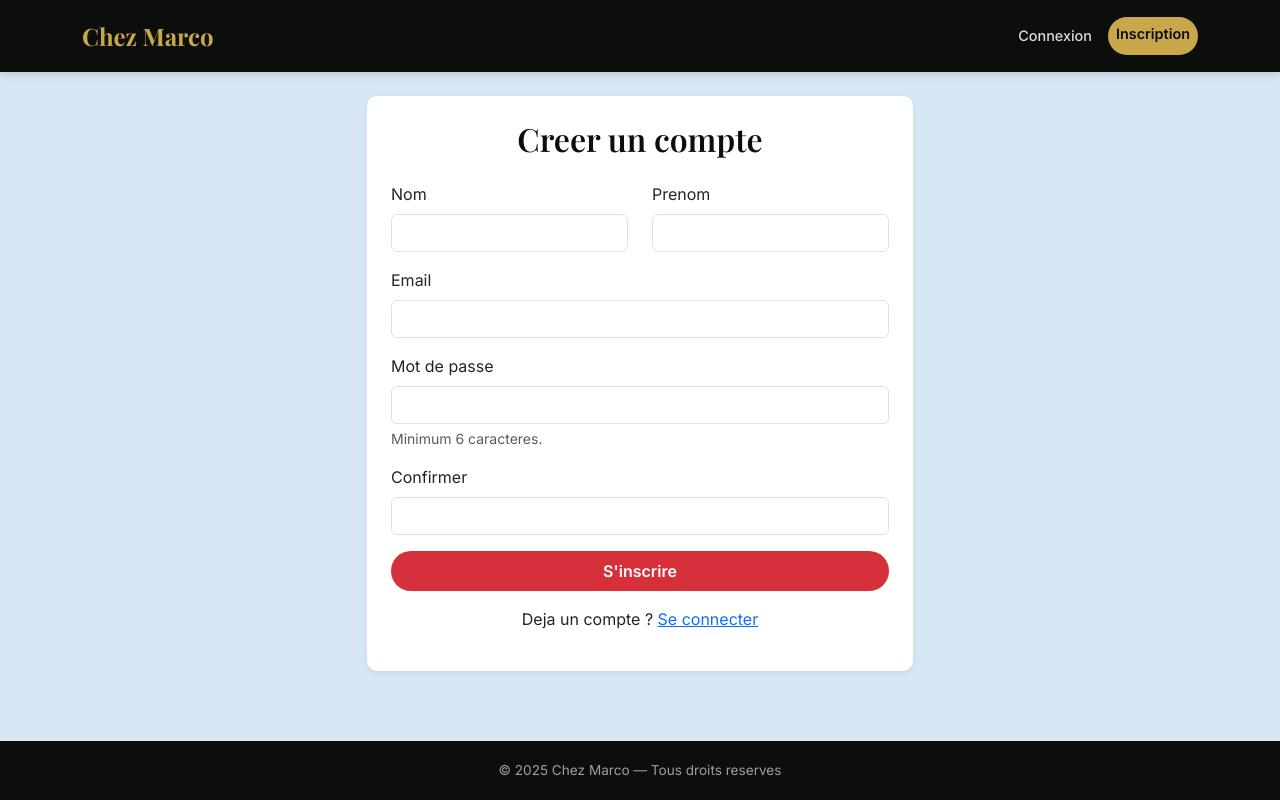
After one commit to merwanerachedi/SAE-WebSite, a PHP site: page /index.php?action=register in a window 1280 px wide. The commit adds this page. Run offline with PHP 8.4, Linux system fonts and the light colour scheme.

Commit message:
feat(auth): modèle User et inscription
- Création du modèle User avec hash du mot de passe\n- Implémentation du formulaire d'inscription et de son traitement\n- Création automatique du profil vide à l'inscription\n- Ajout de la constante BASE_URL pour gérer les chemins du projet\n- Validation côté serveur et JS du formulaire

```diff
--- a/projet-restaurant/config/db.php
+++ b/projet-restaurant/config/db.php
@@ -1,4 +1,6 @@
 <?php
+define('BASE_URL', '/projet-restaurant/');
+
 $host   = 'localhost';
 $dbname = 'restaurant_db';
 $user   = 'root';
--- a/projet-restaurant/config/helpers.php
+++ b/projet-restaurant/config/helpers.php
@@ -2,7 +2,7 @@
 // Redirige vers login si l'utilisateur n'est pas connecté
 function requireAuth(): void {
     if (!isset($_SESSION['user_id'])) {
-        header('Location: /?action=login');
+        header('Location: ' . BASE_URL . '?action=login');
         exit;
     }
 }
@@ -12,7 +12,7 @@ function requireRole(string $role): void {
     requireAuth();
     if ($_SESSION['role'] !== $role) {
         http_response_code(403);
-        die('<h2>Accès refusé.</h2><a href="/?action=home">Retour</a>');
+        die('<h2>Acces refuse.</h2><a href="' . BASE_URL . '?action=home">Retour</a>');
     }
 }
 
--- /dev/null
+++ b/projet-restaurant/controllers/AuthController.php
@@ -0,0 +1,48 @@
+<?php
+require_once 'models/User.php';
+
+class AuthController {
+    private User $userModel;
+
+    public function __construct(PDO $pdo) {
+        $this->userModel = new User($pdo);
+    }
+
+    // Affiche le formulaire d'inscription
+    public function showRegister(): void {
+        $title = 'Inscription';
+        require 'views/auth/register.php';
+    }
+
+    // Traite la soumission du formulaire
+    public function register(): void {
+        $nom      = trim($_POST['nom'] ?? '');
+        $prenom   = trim($_POST['prenom'] ?? '');
+        $email    = trim($_POST['email'] ?? '');
+        $password = $_POST['password'] ?? '';
+        $confirm  = $_POST['confirm'] ?? '';
+        $error    = null;
+
+        if (!$nom || !$prenom || !$email || !$password)
+            $error = 'Tous les champs sont obligatoires.';
+        elseif (!filter_var($email, FILTER_VALIDATE_EMAIL))
+            $error = 'Email invalide.';
+        elseif (strlen($password) < 6)
+            $error = 'Le mot de passe doit contenir au moins 6 caracteres.';
+        elseif ($password !== $confirm)
+            $error = 'Les mots de passe ne correspondent pas.';
+        elseif ($this->userModel->findByEmail($email))
+            $error = 'Cet email est deja utilise.';
+
+        if ($error) {
+            $title = 'Inscription';
+            require 'views/auth/register.php';
+            return;
+        }
+
+        $this->userModel->create($nom, $prenom, $email, $password);
+        setFlash('success', 'Compte cree avec succes. Connectez-vous.');
+        header('Location: ' . BASE_URL . '?action=login');
+        exit;
+    }
+}
--- a/projet-restaurant/index.php
+++ b/projet-restaurant/index.php
@@ -2,7 +2,9 @@
 session_start();
 require_once 'config/db.php';
 require_once 'config/helpers.php';
+require_once 'controllers/AuthController.php';
 
+$auth = new AuthController($pdo);
 $action = $_GET['action'] ?? 'home';
 
 switch ($action) {
@@ -12,7 +14,9 @@ switch ($action) {
         echo '<h2 class="mt-4">Bienvenue chez Marco</h2>';
         require 'views/layout/footer.php';
         break;
+    case 'register':      $auth->showRegister(); break;
+    case 'register_post': $auth->register();     break;
     default:
         http_response_code(404);
-        echo '404 - Page non trouvée';
+        echo '404 - Page non trouvee';
 }
--- /dev/null
+++ b/projet-restaurant/models/User.php
@@ -0,0 +1,47 @@
+<?php
+class User {
+    private PDO $pdo;
+
+    public function __construct(PDO $pdo) { $this->pdo = $pdo; }
+
+    public function findByEmail(string $email): array|false {
+        $stmt = $this->pdo->prepare('SELECT * FROM users WHERE email = ?');
+        $stmt->execute([$email]);
+        return $stmt->fetch();
+    }
+
+    public function findById(int $id): array|false {
+        $stmt = $this->pdo->prepare('SELECT * FROM users WHERE id = ?');
+        $stmt->execute([$id]);
+        return $stmt->fetch();
+    }
+
+    public function create(string $nom, string $prenom, string $email, string $password): int {
+        $hash = password_hash($password, PASSWORD_DEFAULT);
+        $stmt = $this->pdo->prepare(
+            'INSERT INTO users (nom, prenom, email, password, role) VALUES (?, ?, ?, ?, "user")'
+        );
+        $stmt->execute([$nom, $prenom, $email, $hash]);
+        $userId = (int)$this->pdo->lastInsertId();
+        // Cree le profil vide 1-1 immediatement
+        $stmt2 = $this->pdo->prepare('INSERT INTO profils (user_id) VALUES (?)');
+        $stmt2->execute([$userId]);
+        return $userId;
+    }
+
+    public function getAll(): array {
+        return $this->pdo->query(
+            'SELECT id, nom, prenom, email, role, created_at FROM users ORDER BY created_at DESC'
+        )->fetchAll();
+    }
+
+    public function updateRole(int $id, string $role): bool {
+        $stmt = $this->pdo->prepare('UPDATE users SET role = ? WHERE id = ?');
+        return $stmt->execute([$role, $id]);
+    }
+
+    public function delete(int $id): bool {
+        $stmt = $this->pdo->prepare('DELETE FROM users WHERE id = ?');
+        return $stmt->execute([$id]);
+    }
+}
--- /dev/null
+++ b/projet-restaurant/views/auth/register.php
@@ -0,0 +1,48 @@
+<?php require 'views/layout/header.php'; ?>
+<div class="row justify-content-center">
+  <div class="col-md-6">
+    <div class="card shadow-sm">
+      <div class="card-body p-4">
+        <h2 class="text-center mb-4">Creer un compte</h2>
+
+        <?php if (!empty($error)): ?>
+          <div class="alert alert-danger"><?= htmlspecialchars($error) ?></div>
+        <?php endif; ?>
+
+        <form method="POST" action="<?= BASE_URL ?>?action=register_post" id="registerForm" novalidate>
+          <div class="row">
+            <div class="col mb-3">
+              <label class="form-label">Nom</label>
+              <input type="text" class="form-control" name="nom"
+                     value="<?= htmlspecialchars($_POST['nom'] ?? '') ?>" required>
+            </div>
+            <div class="col mb-3">
+              <label class="form-label">Prenom</label>
+              <input type="text" class="form-control" name="prenom"
+                     value="<?= htmlspecialchars($_POST['prenom'] ?? '') ?>" required>
+            </div>
+          </div>
+          <div class="mb-3">
+            <label class="form-label">Email</label>
+            <input type="email" class="form-control" name="email"
+                   value="<?= htmlspecialchars($_POST['email'] ?? '') ?>" required>
+          </div>
+          <div class="mb-3">
+            <label class="form-label">Mot de passe</label>
+            <input type="password" class="form-control" name="password"
+                   id="regPassword" minlength="6" required>
+            <div class="form-text">Minimum 6 caracteres.</div>
+          </div>
+          <div class="mb-3">
+            <label class="form-label">Confirmer</label>
+            <input type="password" class="form-control" name="confirm" id="regConfirm" required>
+            <div class="invalid-feedback">Les mots de passe ne correspondent pas.</div>
+          </div>
+          <button type="submit" class="btn btn-primary w-100">S'inscrire</button>
+        </form>
+        <p class="mt-3 text-center">Deja un compte ? <a href="<?= BASE_URL ?>?action=login">Se connecter</a></p>
+      </div>
+    </div>
+  </div>
+</div>
+<?php require 'views/layout/footer.php'; ?>
--- a/projet-restaurant/views/layout/footer.php
+++ b/projet-restaurant/views/layout/footer.php
@@ -2,14 +2,14 @@
 
 <footer class="footer-marco">
     <div class="container text-center">
-        <p class="mb-0">&copy; 2026 Chez Marco — Tous droits reserves</p>
+        <p class="mb-0">&copy; 2025 Chez Marco — Tous droits reserves</p>
     </div>
 </footer>
 
 <script src="https://cdn.jsdelivr.net/npm/bootstrap@5.3.0/dist/js/bootstrap.bundle.min.js"></script>
-<script src="public/js/main.js"></script>
+<script src="<?= BASE_URL ?>public/js/main.js"></script>
 <?php if (isset($extraJs)): ?>
-    <script src="<?= $extraJs ?>"></script>
+    <script src="<?= BASE_URL ?><?= $extraJs ?>"></script>
 <?php endif; ?>
 </body>
 </html>
--- a/projet-restaurant/views/layout/header.php
+++ b/projet-restaurant/views/layout/header.php
@@ -8,28 +8,28 @@
     <link href="https://cdn.jsdelivr.net/npm/bootstrap@5.3.0/dist/css/bootstrap.min.css" rel="stylesheet">
     <link rel="preconnect" href="https://fonts.googleapis.com">
     <link href="https://fonts.googleapis.com/css2?family=Playfair+Display:wght@600;700&family=Inter:wght@400;500;600&display=swap" rel="stylesheet">
-    <link rel="stylesheet" href="public/css/style.css">
+    <link rel="stylesheet" href="<?= BASE_URL ?>public/css/style.css">
 </head>
 <body>
 <nav class="navbar navbar-expand-lg navbar-dark navbar-marco">
     <div class="container">
-        <a class="navbar-brand" href="/?action=home">Chez Marco</a>
+        <a class="navbar-brand" href="<?= BASE_URL ?>?action=home">Chez Marco</a>
         <button class="navbar-toggler" type="button" data-bs-toggle="collapse" data-bs-target="#navbarMain">
             <span class="navbar-toggler-icon"></span>
         </button>
         <div class="collapse navbar-collapse" id="navbarMain">
             <div class="navbar-nav ms-auto">
                 <?php if (isset($_SESSION['user_id'])): ?>
-                    <a class="nav-link" href="/?action=plats">Carte</a>
-                    <a class="nav-link" href="/?action=mes_commandes">Mes commandes</a>
-                    <a class="nav-link" href="/?action=profil"><?= htmlspecialchars($_SESSION['nom'] ?? '') ?></a>
+                    <a class="nav-link" href="<?= BASE_URL ?>?action=plats">Carte</a>
+                    <a class="nav-link" href="<?= BASE_URL ?>?action=mes_commandes">Mes commandes</a>
+                    <a class="nav-link" href="<?= BASE_URL ?>?action=profil"><?= htmlspecialchars($_SESSION['nom'] ?? '') ?></a>
                     <?php if ($_SESSION['role'] === 'admin'): ?>
-                        <a class="nav-link nav-link-admin" href="/?action=admin_dashboard">Admin</a>
+                        <a class="nav-link nav-link-admin" href="<?= BASE_URL ?>?action=admin_dashboard">Admin</a>
                     <?php endif; ?>
-                    <a class="nav-link" href="/?action=logout">Deconnexion</a>
+                    <a class="nav-link" href="<?= BASE_URL ?>?action=logout">Deconnexion</a>
                 <?php else: ?>
-                    <a class="nav-link" href="/?action=login">Connexion</a>
-                    <a class="nav-link btn-inscription" href="/?action=register">Inscription</a>
+                    <a class="nav-link" href="<?= BASE_URL ?>?action=login">Connexion</a>
+                    <a class="nav-link btn-inscription" href="<?= BASE_URL ?>?action=register">Inscription</a>
                 <?php endif; ?>
             </div>
         </div>
@@ -39,7 +39,7 @@
 <div class="container mt-4 mb-5">
 
 <?php
-// Affichage du flash message s'il existe (consommé une seule fois)
+// Affichage du flash message s'il existe
 $flash = getFlash();
 if ($flash):
     $alertClass = match($flash['type']) {
```
Also changed, not shown: projet-restaurant/public/js/validation.js (added, +23 -0 lines).
